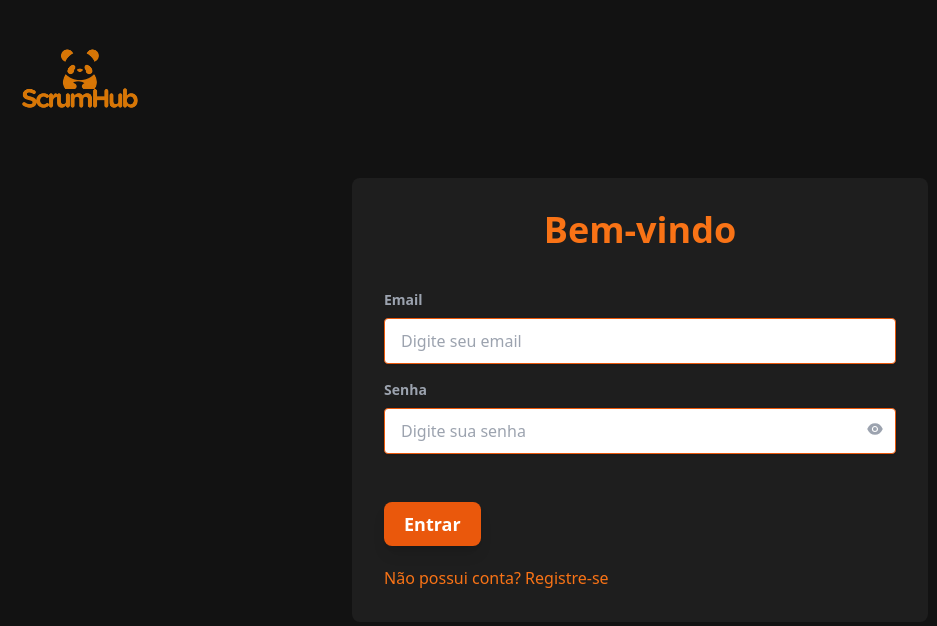
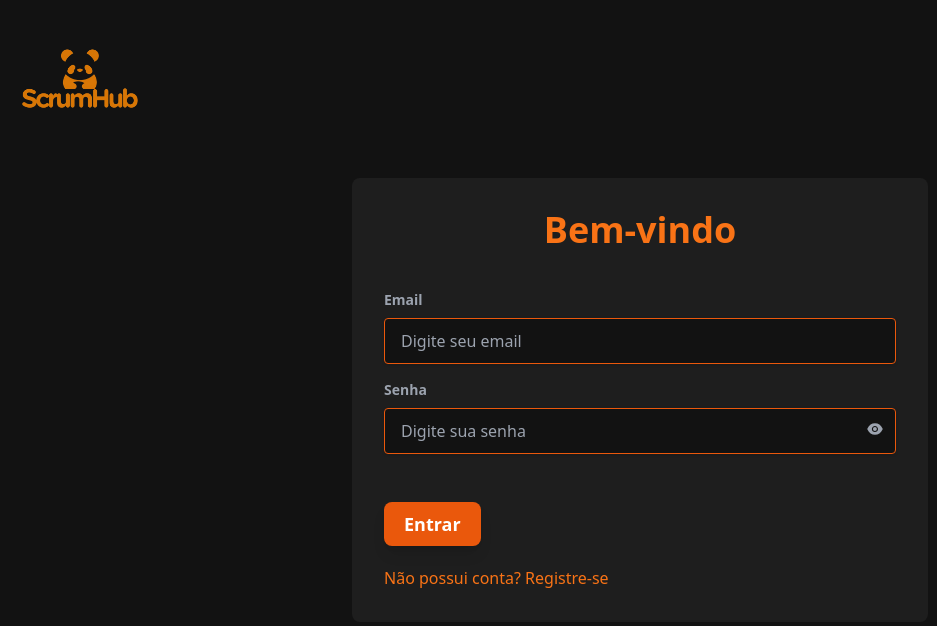
Before and after one commit to GabrielKLopes/scrum_hub_front, a React (Vite) app: page / in a window 1280 px wide. Shown: the top 626 px of the page, without its empty margins (0-937 px from the left). Built offline with nearby package versions, Linux system fonts and the light colour scheme.

Commit message:
fixed bg inputs

```diff
--- a/src/componets/Input.tsx
+++ b/src/componets/Input.tsx
@@ -17,7 +17,7 @@ const InputForm: React.FC<InputProps> = ({ type, value, onChange, placeholder, l
         value={value}
         onChange={onChange}
         placeholder={placeholder}
-        className="shadow appearance-none border border-orange-600 rounded py-3 px-4 bg-customBgInput
+        className="shadow appearance-none border border-orange-600 rounded py-3 px-4 bg-customBg
           text-gray-400 leading-tight focus:outline-none focus:shadow-outline focus:border-orange-500 w-full pr-10"
       />
     </div>
```
